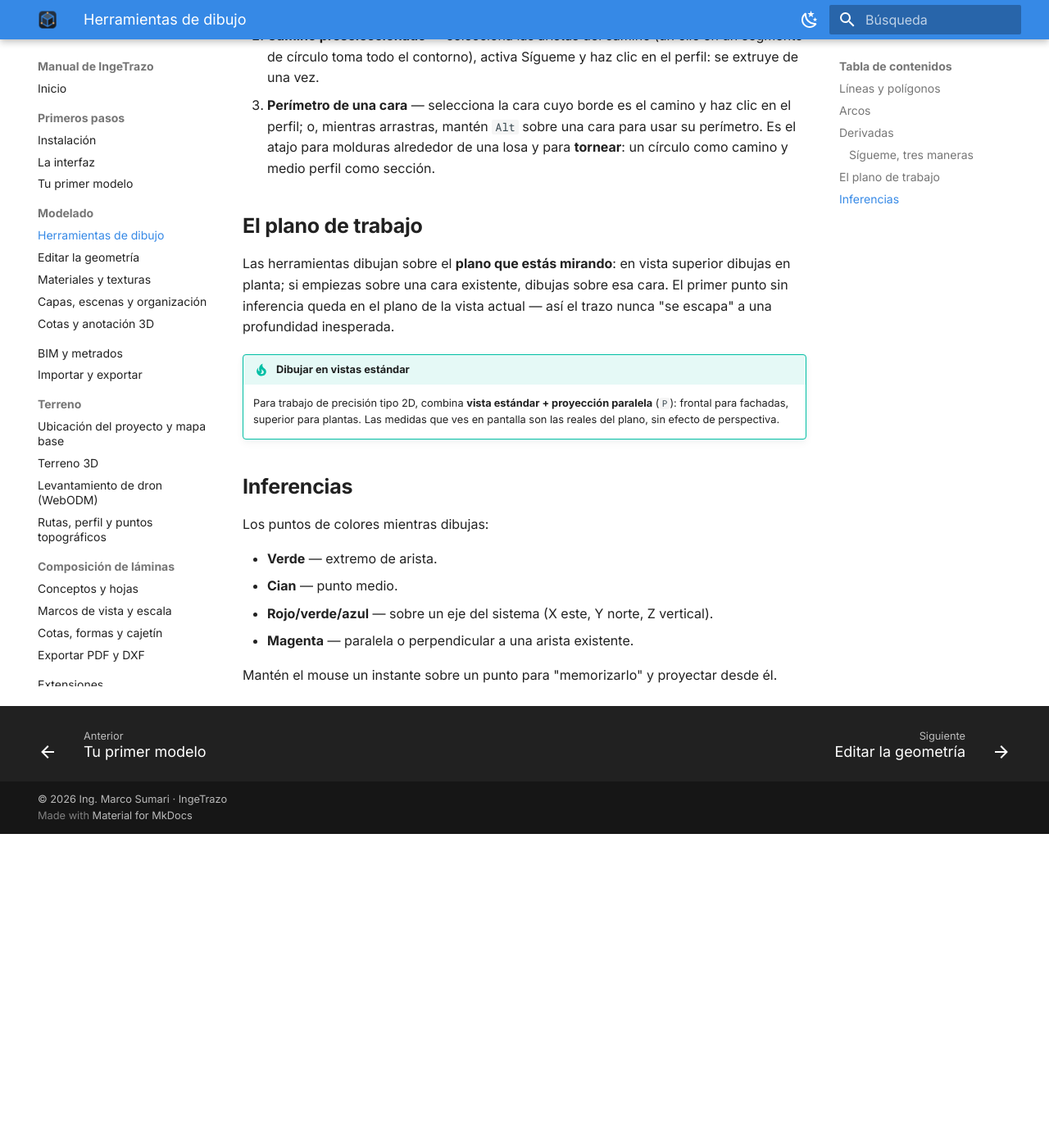
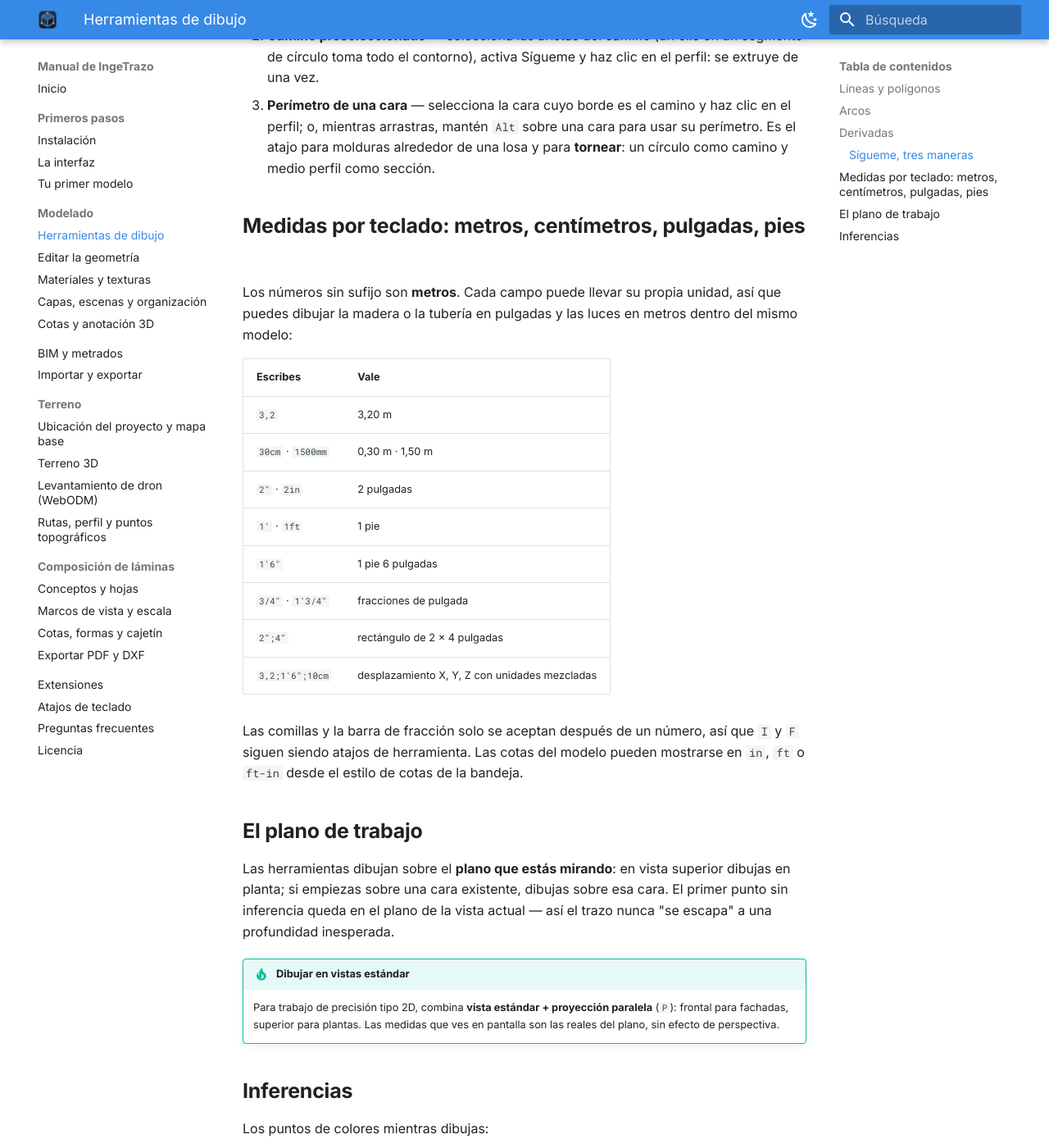
Before and after one commit to ingelibre/ingetrazo-docs, an MkDocs documentation site: the page built from docs/modelado/dibujo.md, in a window 1280 px wide and 1400 px high, scrolled down 1616 px. Shown: the whole window at 82% size. Built offline with MkDocs 1.6.1 and Material for MkDocs 9.7.7, drawn with Linux system fonts in a browser that asks for light colours; before the commit the page ends 2633 px from its top, so only the background shows below that.

Commit message:
modelado: medidas por teclado en pulgadas y pies junto a metros
Co-Authored-By: Claude Fable 5.1 <noreply@anthropic.com>
Claude-Session: https://claude.ai/code/session_01YLttx6ZCfqCFBSRp6t4wH3

```diff
--- a/docs/modelado/dibujo.md
+++ b/docs/modelado/dibujo.md
@@ -36,6 +36,23 @@ Como en SketchUp, dibuja el perfil **perpendicular al camino** (lo más fácil:
 2. **Camino preseleccionado** — selecciona las aristas del camino (un clic en un segmento de círculo toma todo el contorno), activa Sígueme y haz clic en el perfil: se extruye de una vez.
 3. **Perímetro de una cara** — selecciona la cara cuyo borde es el camino y haz clic en el perfil; o, mientras arrastras, mantén `Alt` sobre una cara para usar su perímetro. Es el atajo para molduras alrededor de una losa y para **tornear**: un círculo como camino y medio perfil como sección.
 
+## Medidas por teclado: metros, centímetros, pulgadas, pies
+
+Los números sin sufijo son **metros**. Cada campo puede llevar su propia unidad, así que puedes dibujar la madera o la tubería en pulgadas y las luces en metros dentro del mismo modelo:
+
+| Escribes | Vale |
+|---|---|
+| `3,2` | 3,20 m |
+| `30cm` · `1500mm` | 0,30 m · 1,50 m |
+| `2"` · `2in` | 2 pulgadas |
+| `1'` · `1ft` | 1 pie |
+| `1'6"` | 1 pie 6 pulgadas |
+| `3/4"` · `1'3/4"` | fracciones de pulgada |
+| `2";4"` | rectángulo de 2 × 4 pulgadas |
+| `3,2;1'6";10cm` | desplazamiento X, Y, Z con unidades mezcladas |
+
+Las comillas y la barra de fracción solo se aceptan después de un número, así que `I` y `F` siguen siendo atajos de herramienta. Las cotas del modelo pueden mostrarse en `in`, `ft` o `ft-in` desde el estilo de cotas de la bandeja.
+
 ## El plano de trabajo
 
 Las herramientas dibujan sobre el **plano que estás mirando**: en vista superior dibujas en planta; si empiezas sobre una cara existente, dibujas sobre esa cara. El primer punto sin inferencia queda en el plano de la vista actual — así el trazo nunca "se escapa" a una profundidad inesperada.
```
